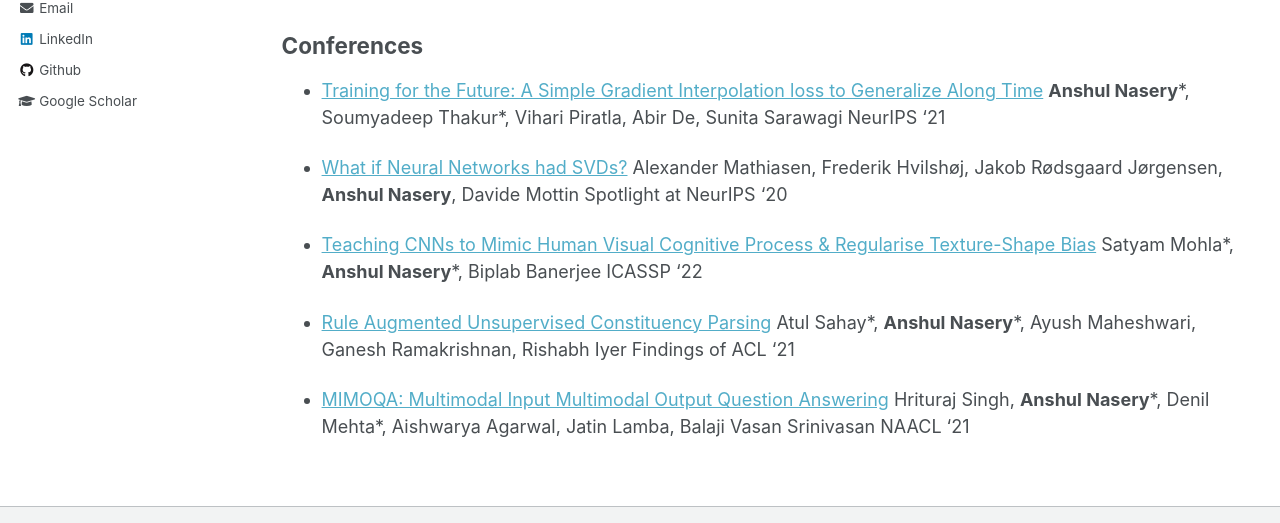
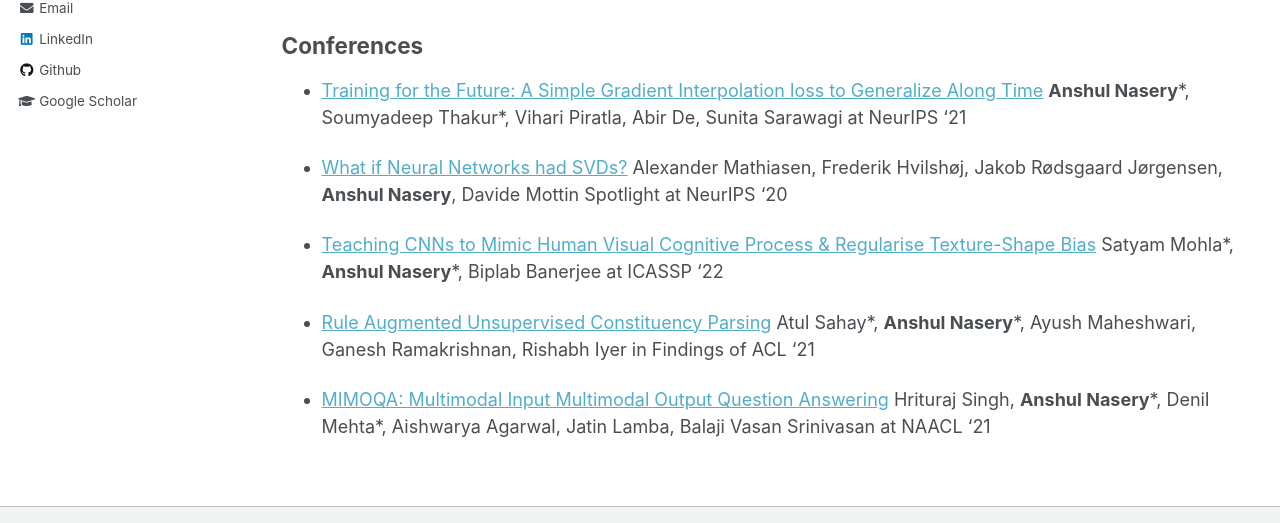
Before and after one commit to anshuln/anshuln.github.io, a Jekyll site: the page built from _pages/publications.md, in a window 1280 px wide and 1087 px high. Shown: the part 426-949 px from the top of the window. Built offline with Jekyll 4.4.1, drawn with Linux system fonts in a browser that asks for light colours.

```diff
--- a/_pages/publications.md
+++ b/_pages/publications.md
@@ -20,20 +20,20 @@ For an updated list, kindly refer to my [Google Scholar's page](https://scholar.
 
 * [Training for the Future: A Simple Gradient Interpolation loss to Generalize Along Time](https://openreview.net/forum?id=U7SBcmRf65)
 **Anshul Nasery**\*, Soumyadeep Thakur\*, Vihari Piratla, Abir De, Sunita Sarawagi
-NeurIPS '21
+at NeurIPS '21
 
 * [What if Neural Networks had SVDs?](https://proceedings.neurips.cc/paper/2020/hash/d61e4bbd6393c9111e6526ea173a7c8b-Abstract.html)
 Alexander Mathiasen, Frederik Hvilshøj, Jakob Rødsgaard Jørgensen, **Anshul Nasery**, Davide Mottin
-Spotlight at NeurIPS '20
+ Spotlight at NeurIPS '20
 
 * [Teaching CNNs to Mimic Human Visual Cognitive Process & Regularise Texture-Shape Bias](https://ieeexplore.ieee.org/abstract/document/9747796)
 Satyam Mohla\*, **Anshul Nasery**\*, Biplab Banerjee
-ICASSP '22
+at ICASSP '22
 
 * [Rule Augmented Unsupervised Constituency Parsing](https://aclanthology.org/2021.findings-acl.436/)
 Atul Sahay\*, **Anshul Nasery**\*, Ayush Maheshwari, Ganesh Ramakrishnan, Rishabh Iyer
-Findings of ACL '21
+in Findings of ACL '21
 
 * [MIMOQA: Multimodal Input Multimodal Output Question Answering](https://aclanthology.org/2021.naacl-main.418/)
 Hrituraj Singh, **Anshul Nasery**\*, Denil Mehta\*, Aishwarya Agarwal, Jatin Lamba, Balaji Vasan Srinivasan
-NAACL '21
+at NAACL '21
```
